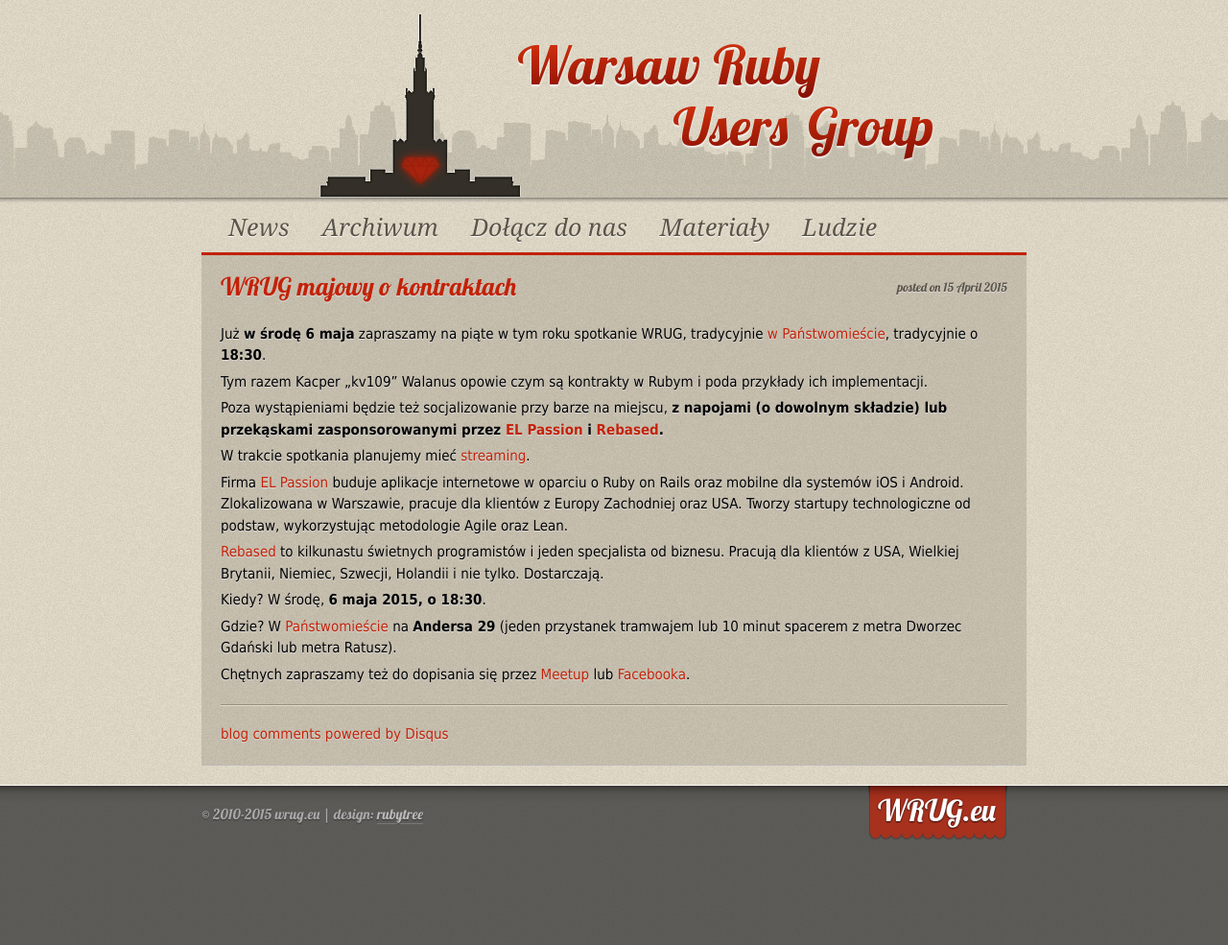
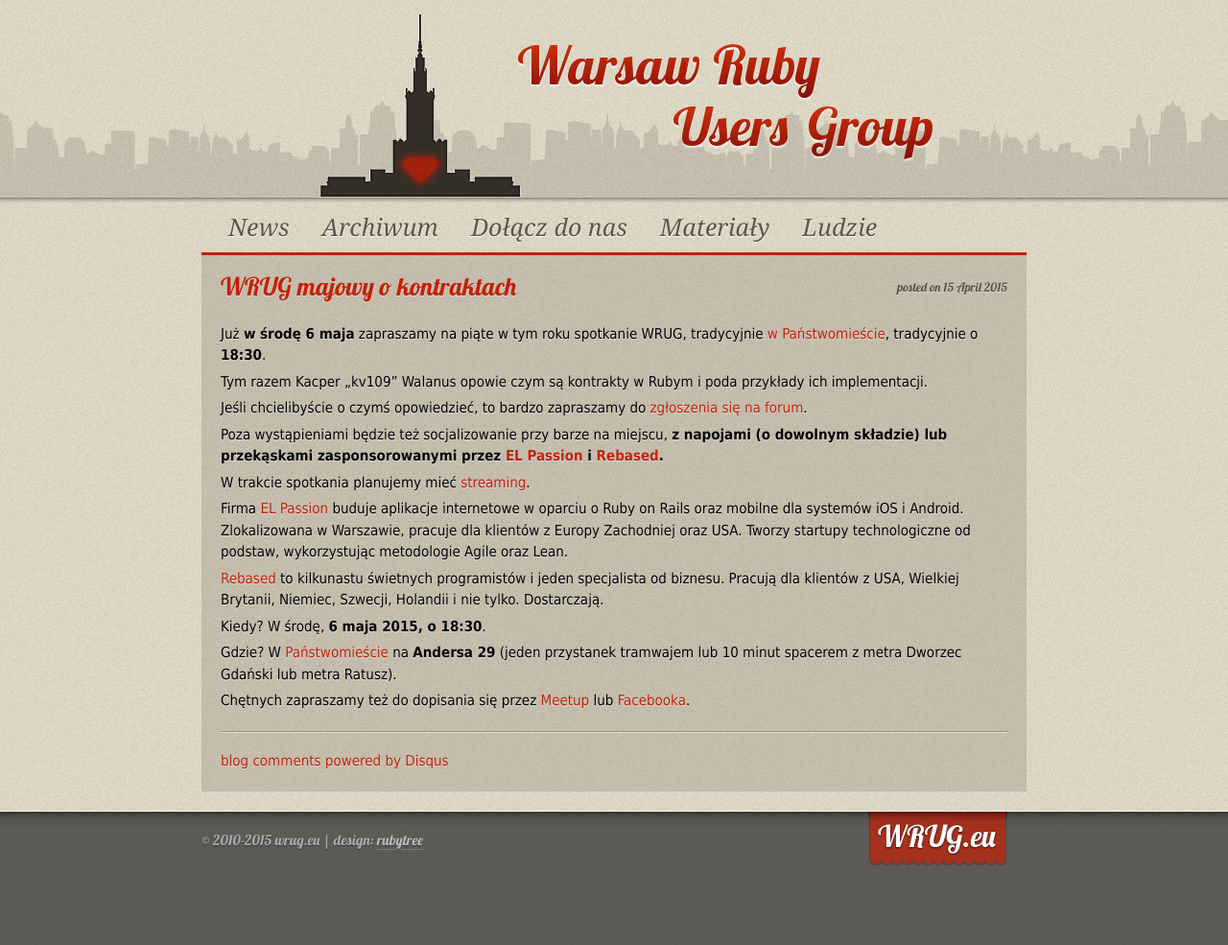
Before and after one commit to wrug/wrug.eu, a Jekyll site: the page built from _posts/2015-04-15-spotkanie-majowe.md, in a window 1280 px wide. Shown: the whole page at 96% size. Built offline with Jekyll 4.4.1, drawn with Linux system fonts in a browser that asks for light colours; comment, search, counter and statistics services are not loaded; before the commit the page ends 958 px from its top, so only the background shows below that.

Commit message:
May 2015: add talk invitation

```diff
--- a/_posts/2015-04-15-spotkanie-majowe.md
+++ b/_posts/2015-04-15-spotkanie-majowe.md
@@ -9,6 +9,10 @@
 
 Tym razem Kacper „kv109” Walanus opowie czym są
 kontrakty w Rubym i poda przykłady ich implementacji.
+
+Jeśli chcielibyście o czymś opowiedzieć,
+to bardzo zapraszamy do [zgłoszenia się na
+forum](http://forum.rubyonrails.pl/t/wrug-majowy-6-05-2015-sroda/9775).
 
 Poza wystąpieniami będzie też socjalizowanie przy barze na miejscu,
 **z napojami (o dowolnym składzie) lub przekąskami zasponsorowanymi
```
